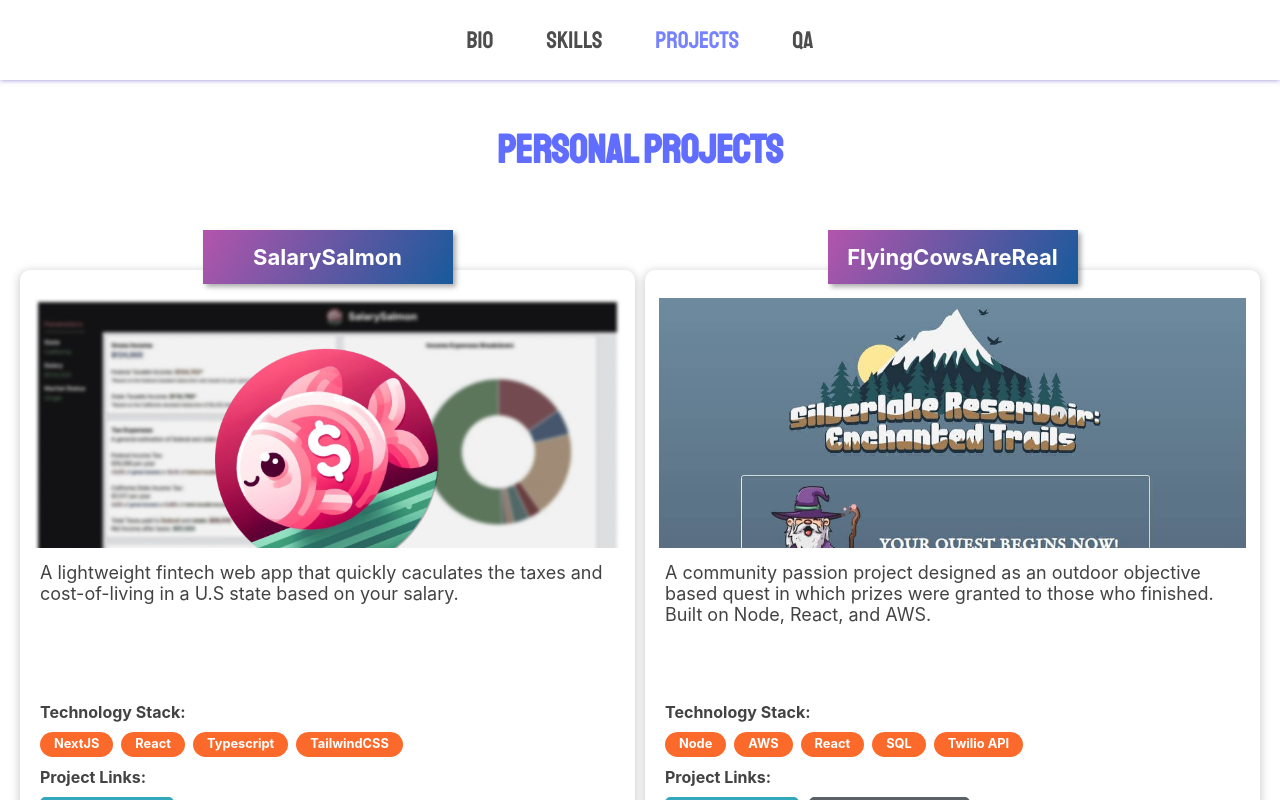
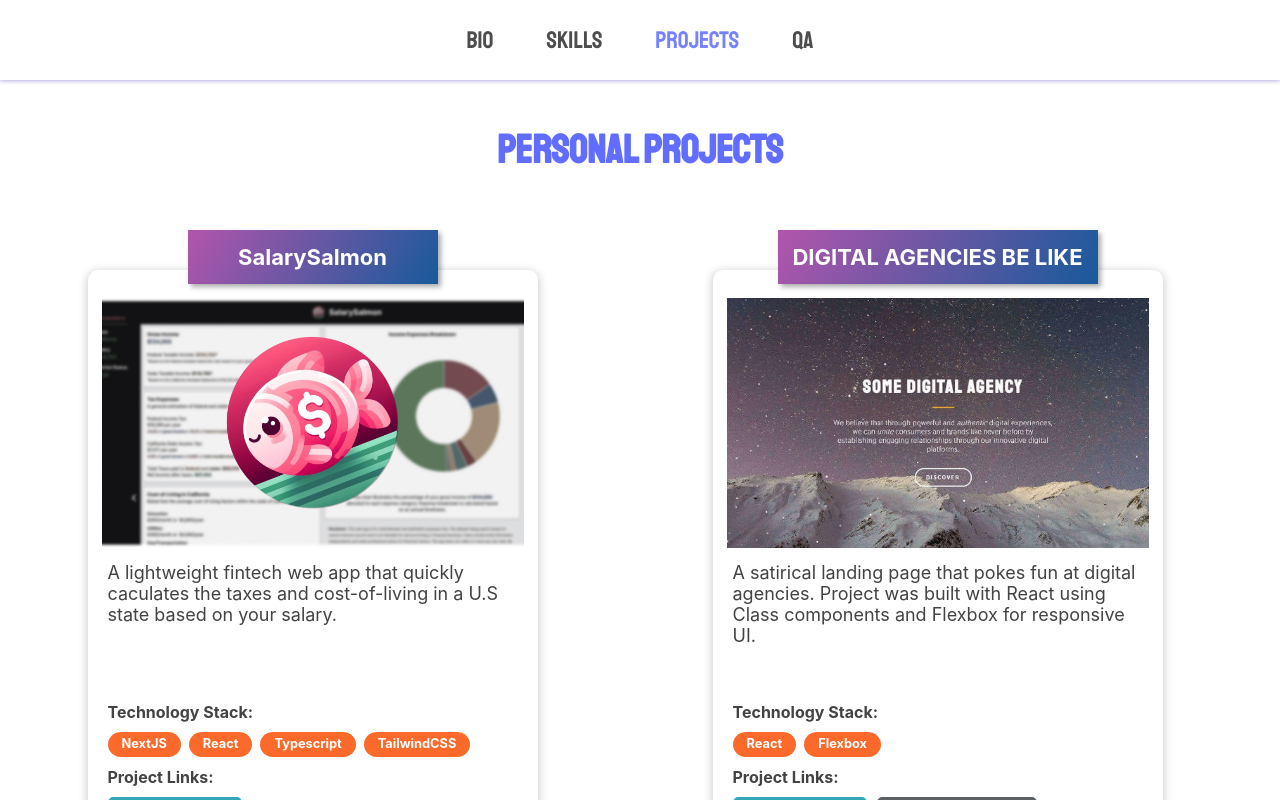
Before and after one commit to sok213/new-portolfio, a React (Create React App) app: page / in a window 1280 px wide. Both pictures are taken after a click on the button "Projects". Shown: the top 800 px of the page. Built offline with nearby package versions, Linux system fonts and the light colour scheme; a web font is replaced by a local one.

Commit message:
remove flyingcows project. Update grid layout

```diff
--- a/src/Comps/Projects/Projects.js
+++ b/src/Comps/Projects/Projects.js
@@ -26,22 +26,22 @@ export default function Projects() {
         'TailwindCSS'
       ]
     },
-    {
-      title: 'FlyingCowsAreReal',
-      desc: 'A community passion project designed as an outdoor objective based quest in which prizes were granted to those who finished. Built on Node, React, and AWS.',
-      link_source: 'https://youtu.be/-Ib5q8gdhLQ',
-      link_project: 'https://www.flyingcowsarereal.com/',
-      thumbnail: thumbnail_4,
-      top: '193px',
-      width: 250,
-      techStack: [
-        'Node',
-        'AWS',
-        'React',
-        'SQL',
-        'Twilio API'
-      ]
-    },
+    // {
+    //   title: 'FlyingCowsAreReal',
+    //   desc: 'A community passion project designed as an outdoor objective based quest in which prizes were granted to those who finished. Built on Node, React, and AWS.',
+    //   link_source: 'https://youtu.be/-Ib5q8gdhLQ',
+    //   link_project: 'https://www.flyingcowsarereal.com/',
+    //   thumbnail: thumbnail_4,
+    //   top: '193px',
+    //   width: 250,
+    //   techStack: [
+    //     'Node',
+    //     'AWS',
+    //     'React',
+    //     'SQL',
+    //     'Twilio API'
+    //   ]
+    // },
     {
       title: 'DIGITAL AGENCIES BE LIKE',
       desc: 'A satirical landing page that pokes fun at digital agencies. Project was built with React using Class components and Flexbox for responsive UI.',
@@ -197,9 +197,6 @@ export default function Projects() {
             <h3>{title}</h3>
           </div>
           <div className={s.card} style={{ backgroundImage: `url(${thumbnail})` }}>
-            {/* <div className={s.icon} style={{top, left}}>
-              <FontAwesomeIcon icon={icon} />
-            </div> */}
           </div>
           <div className={s.desc}>
             <div className={s.infoContainer}>
--- a/src/Comps/Projects/Projects.module.scss
+++ b/src/Comps/Projects/Projects.module.scss
@@ -11,13 +11,13 @@
 }
 
 .projectsContainer {
-  max-width: 1700px;
+  max-width: 1400px;
   width: 100%;
   margin: auto;
   gap: 10px;
   display: grid;
-  grid-template-columns: repeat(4, 1fr);
-
+  grid-template-columns: repeat(3, 1fr);
+  justify-items: center;
 
   @media (max-width: 1400px) {
     grid-template-columns: repeat(2, 1fr);
@@ -77,8 +77,7 @@
 }
 
 .projectCardContainer {
-  padding: 0;
-  // max-width: 31.5%;
+  max-width: 450px;
   width: 100%;
   height: auto;
   border-radius: 10px;
```
